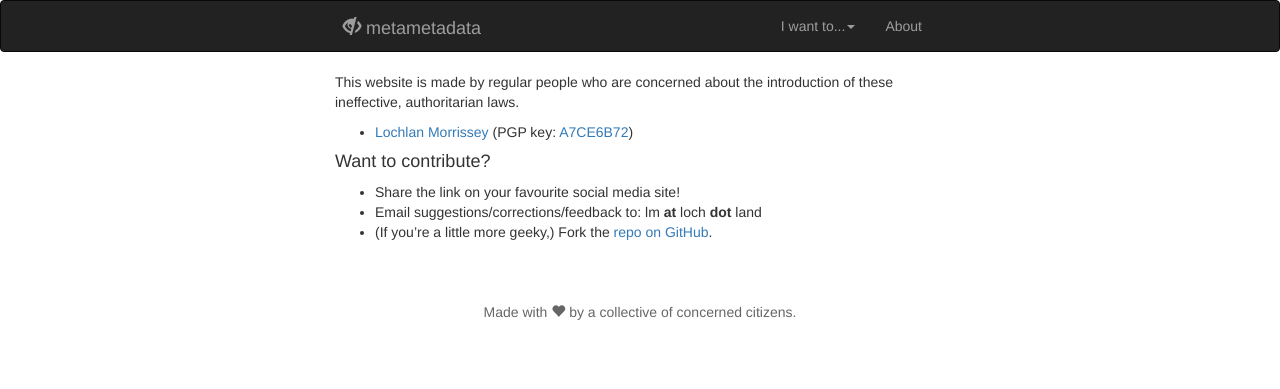
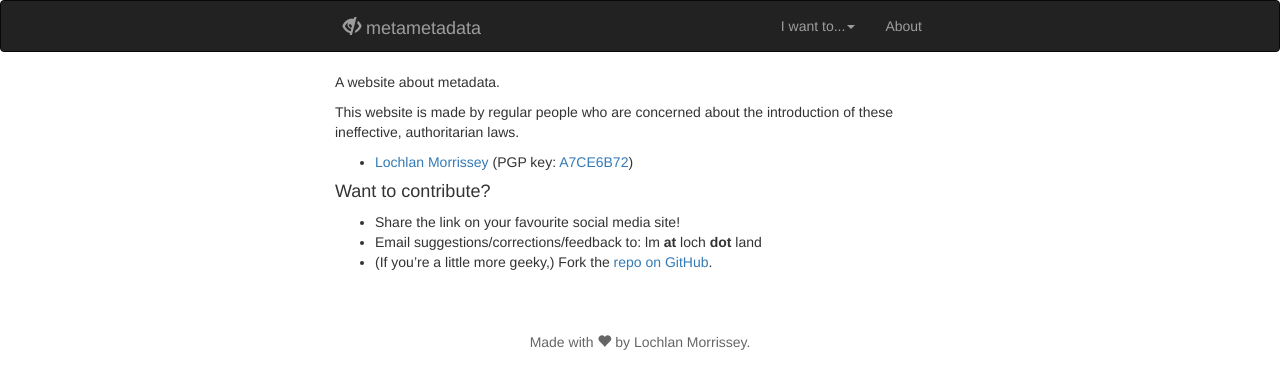
Before and after one commit to stragu/metametadata, a Jekyll site: the page built from about.md, in a window 1280 px wide. Shown: the top 389 px of the page. Built offline with Jekyll 4.4.1, drawn with Linux system fonts in a browser that asks for light colours; nearby versions of some CDN libraries.

```diff
--- a/_includes/footer.html
+++ b/_includes/footer.html
@@ -2,7 +2,7 @@
  <div class="bottom">
      <div class="container">
          <div class="col-md-6 col-md-offset-3" align="center">
-             <p>Made with <span class="glyphicon glyphicon-heart"></span> by <a href="/about#who">a collective of concerned citizens</a>.</p>
+             <p>Made with <span class="glyphicon glyphicon-heart"></span> by <a href="/about#who">Lochlan Morrissey</a>.</p>
          </div>
          </div>
      </div>
--- a/_includes/header.html
+++ b/_includes/header.html
@@ -12,7 +12,7 @@
           <ul class="dropdown-menu" role="menu">
             <li><a href="/law/">learn more!</a></li>
             <li><a href="/care/">know why I should care!</a></li>
-            <li><a href="/dosomething/">take action!</a></li>
+            <!--            <li><a href="/dosomething/">take action!</a></li>-->
             <li><a href="/protect/">protect myself!</a></li>
           </ul>
         </li>
--- a/about.md
+++ b/about.md
@@ -3,6 +3,8 @@ layout: default
 title: "metametadata: about"
 permalink: /about/
 ---
+
+A website about metadata.
 
 This website is made by regular people who are concerned about the introduction of these
 ineffective, authoritarian laws.
```
Also changed, not shown: index.md (+2 -2 lines).
